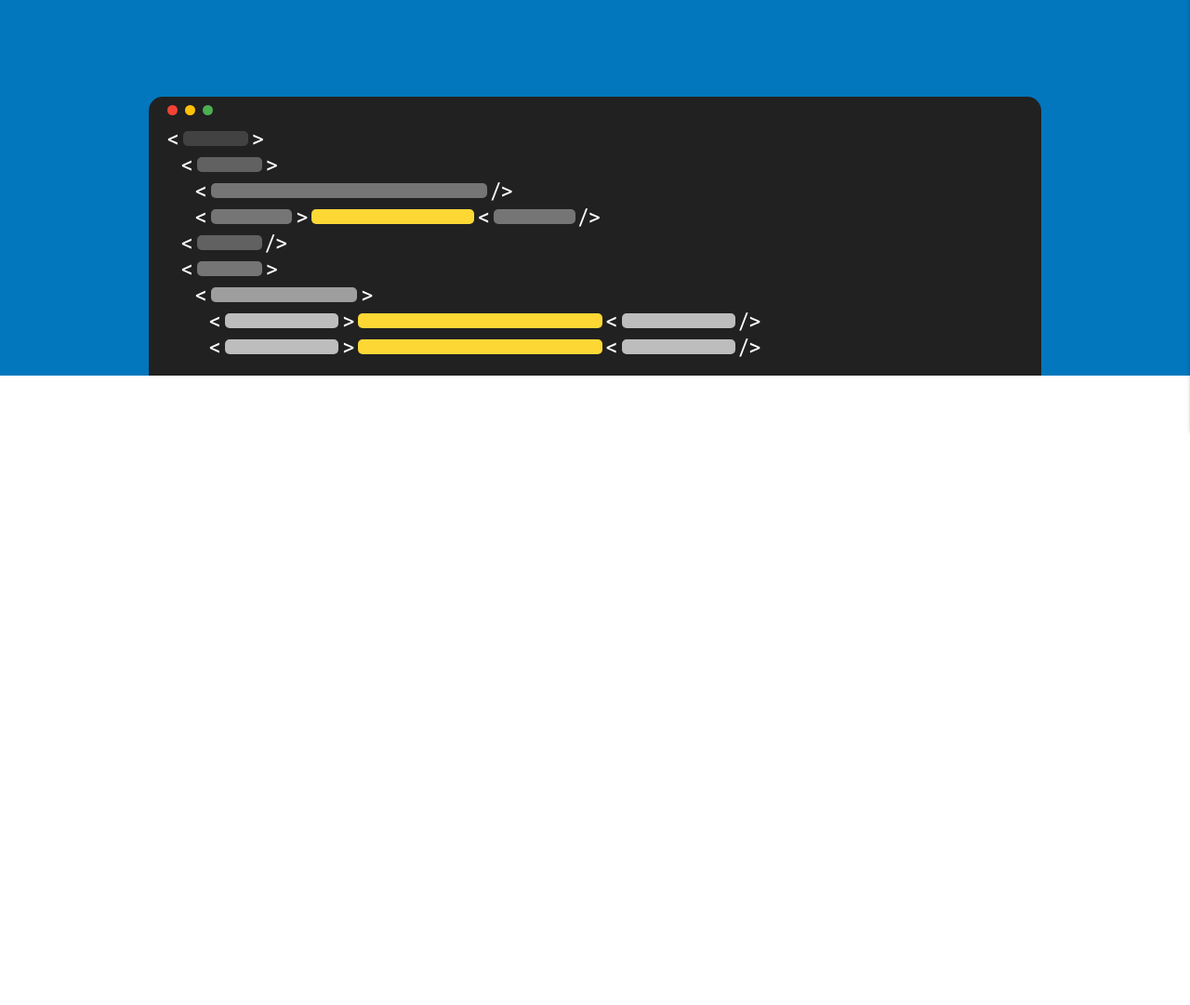
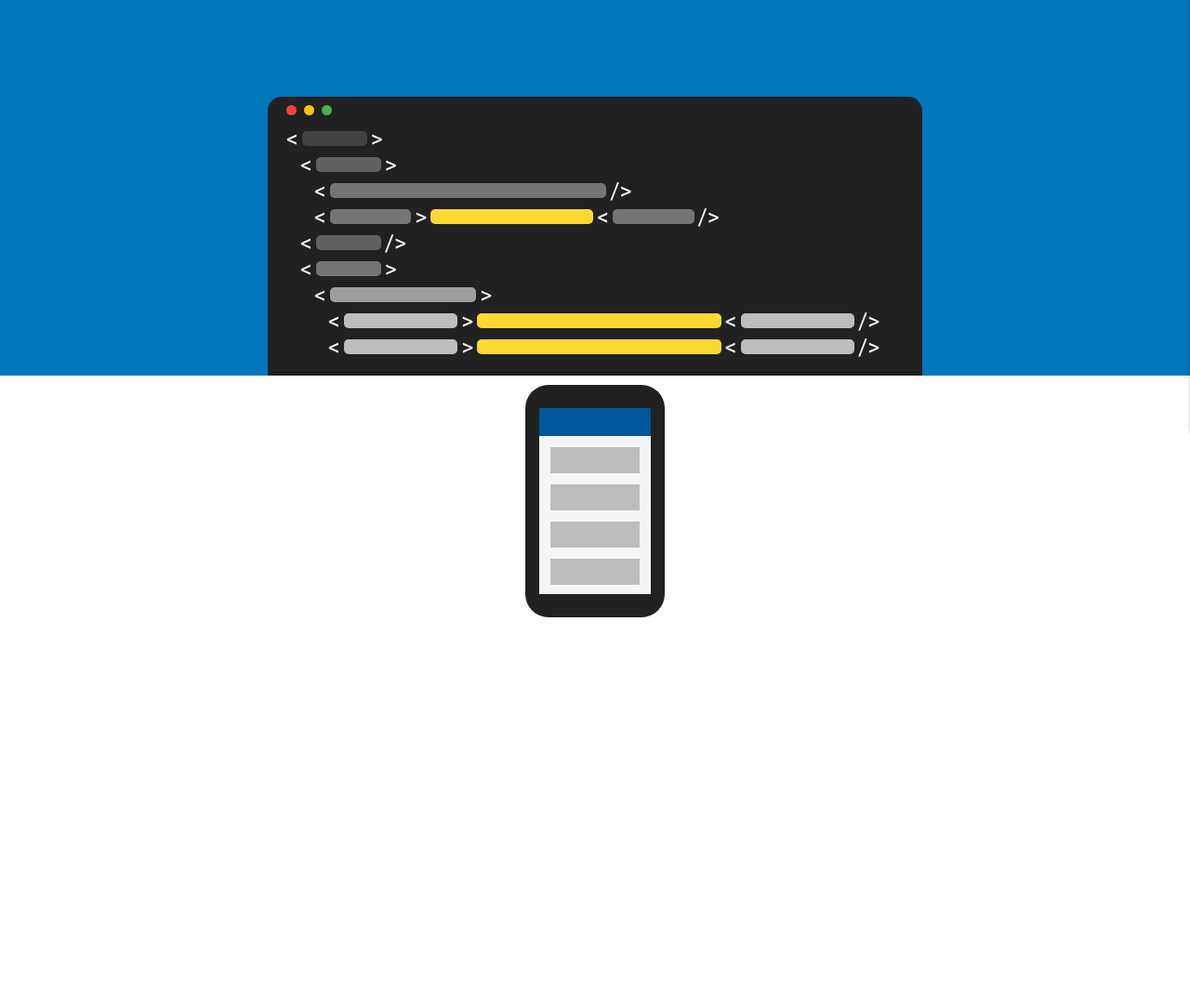
Before and after one commit to Czeran/kris-page, a website: page index.html in a window 1280 px wide. Shown: the part 396-1477 px from the top of the page at 93% size. Before the commit the page ends 800 px from the top, so only its background shows below. Drawn offline with nearby package versions, Linux system fonts and the light colour scheme.

Commit message:
Rozpoczecie prac nad druga sekcja

```diff
--- a/index.html
+++ b/index.html
@@ -78,8 +78,27 @@
         </div>
     </div>
 </section>
-<section id="test">
+<section id="responsive-design">
+    <div class="mobile">
+        <div class="mobile-screen">
+            <div class="mobile-content">
+                <div class="mobile-nav"></div>
+                <div class="mobile-block"></div>
+                <div class="mobile-block"></div>
+                <div class="mobile-block"></div>
+                <div class="mobile-block"></div>
+            </div>
+        </div>
+    </div>
+    <div class="tablet">
+        <div class="tablet-screen">
+            <div class="tablet-content">
+                <div class="tablet-nav">
 
+                </div>
+            </div>
+        </div>
+    </div>
 </section>
 
 <script type="text/javascript" src="https://code.jquery.com/jquery-3.2.1.min.js"></script>
--- a/sass/includes/_variables.scss
+++ b/sass/includes/_variables.scss
@@ -0,0 +1,5 @@
+$light-blue: #0277BD;
+$primary-blue: #01579b;
+$device-gray: #212121;
+
+$screen-white: #F5F5F5;
--- a/sass/style.scss
+++ b/sass/style.scss
@@ -17,7 +17,7 @@ body {
 #landing-page {
   width: 100%;
   height: 100%;
-  background-color: #0277BD;
+  background-color: $light-blue;
 
   .flex-wrapper {
     display: flex;
@@ -70,7 +70,7 @@ body {
         }
 
         @include lg() {
-          font-size: 85px;
+          font-size: 75px;
         }
       }
       h2 {
@@ -83,7 +83,7 @@ body {
         }
 
         @include lg() {
-          font-size: 45px;
+          font-size: 40px;
         }
       }
     }
@@ -91,7 +91,7 @@ body {
     .ide {
       width: 90%;
       height: 180px;
-      background-color: #212121;
+      background-color: $device-gray;
       border-top-left-radius: 15px;
       border-top-right-radius: 15px;
       position: relative;
@@ -107,6 +107,10 @@ body {
       @include lg() {
         height: 300px;
         width: 75%;
+      }
+
+      @include xl() {
+        width: 55%;
       }
 
       .ide-header {
@@ -254,3 +258,51 @@ body {
     }
   }
 }
+
+#responsive-design {
+  height: 100%;
+  display: flex;
+  flex-direction: column;
+  align-items: center;
+
+  .mobile {
+    margin-top: 10px;
+    background: $device-gray;
+    width: 150px;
+    height: 250px;
+    border-radius: 25px;
+    display: flex;
+    align-items: center;
+    justify-content: center;
+
+    .mobile-screen {
+      width: 80%;
+      height: 80%;
+      background-color: $screen-white;
+
+
+
+      .mobile-content {
+        display: flex;
+        flex-direction: column;
+        justify-content: space-between;
+        align-items: center;
+        height: 100%;
+        padding-bottom: 10px;
+
+        .mobile-nav {
+          height: 30px;
+          width: 100%;
+          background-color: $primary-blue;
+          align-self: flex-start;
+        }
+
+        .mobile-block {
+          background-color: #BDBDBD;
+          height: 15%;
+          width: 80%;
+        }
+      }
+    }
+  }
+}
```
Also changed, not shown: css/style.css.
